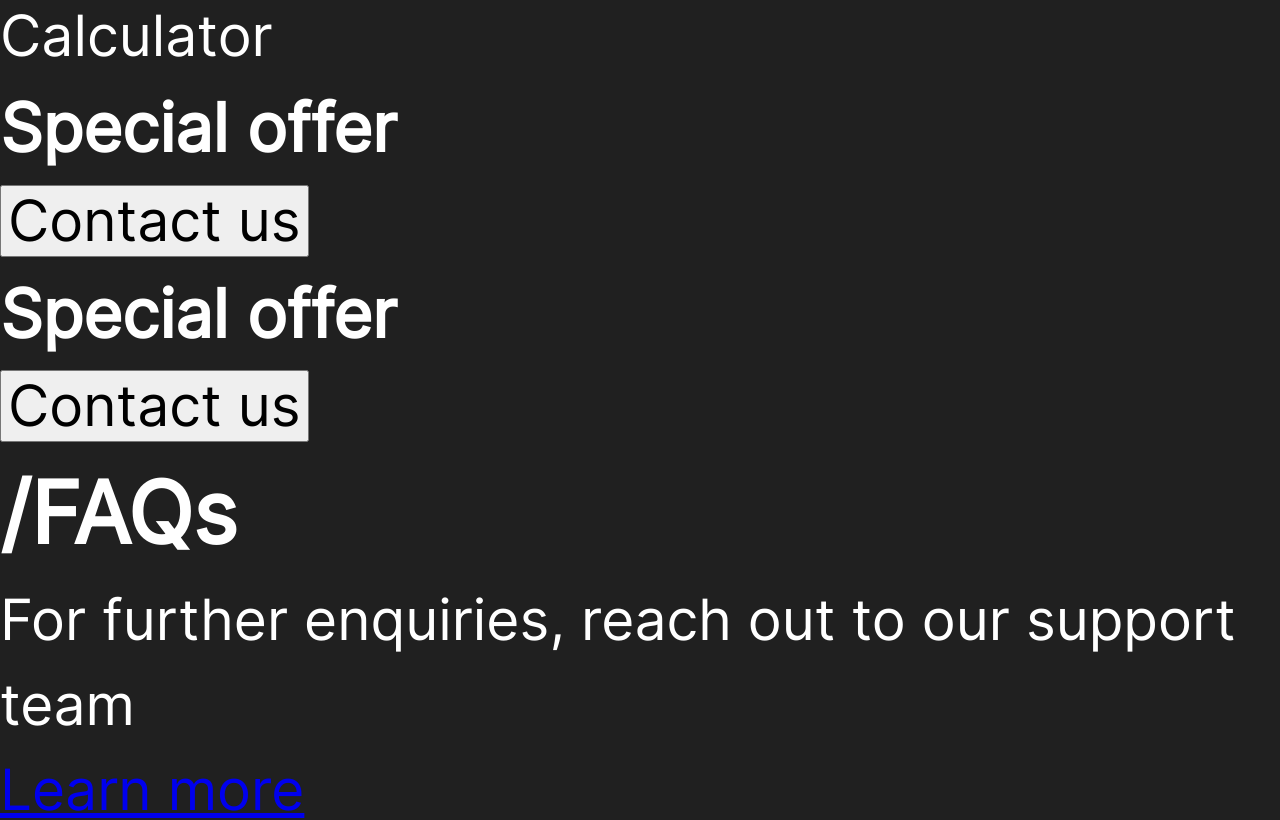
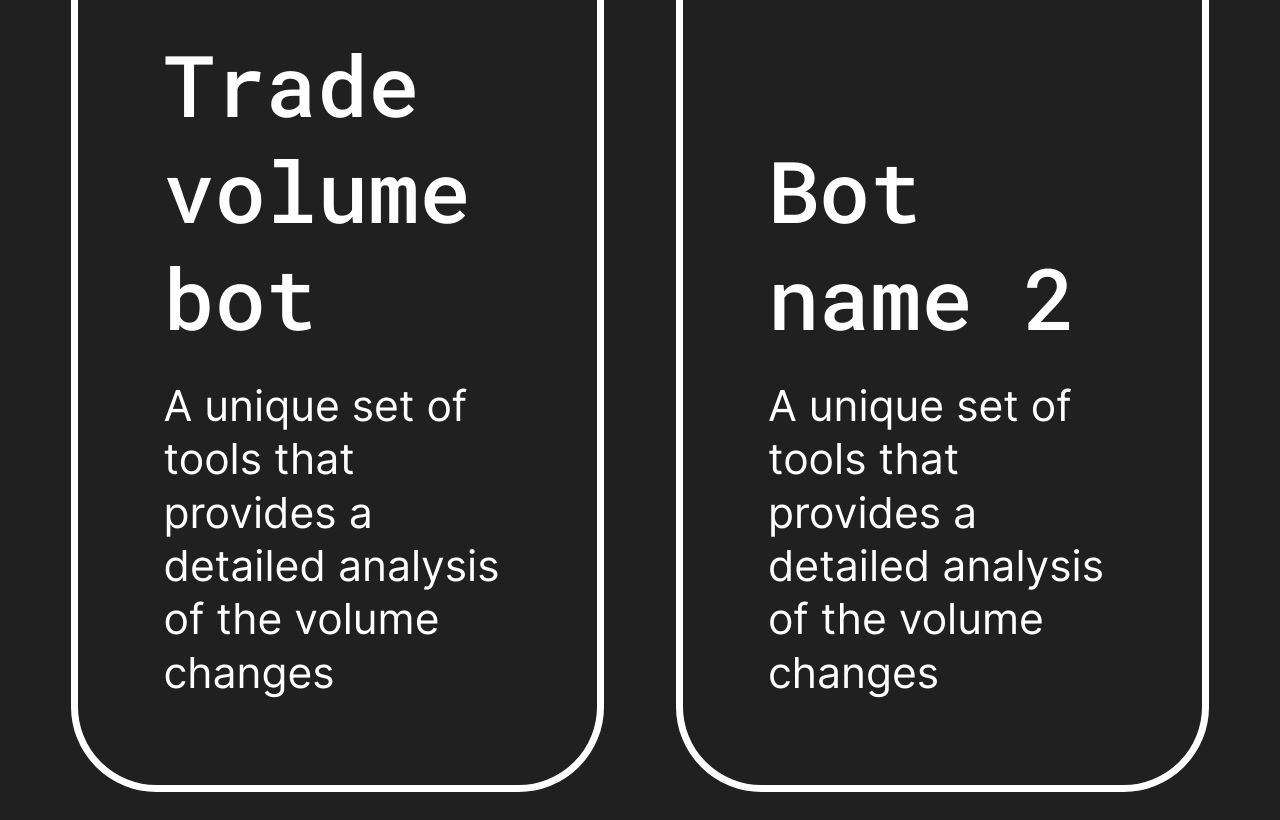
Before and after one commit to nigel-riss/trade-tracker-landing, a Next.js app: page / in a window 1280 px wide. Shown: the part 1460-2280 px from the top of the page. Built offline with nearby package versions, Linux system fonts and the light colour scheme.

Commit message:
feat: wip: add base markup and styles

```diff
--- a/src/app/page.tsx
+++ b/src/app/page.tsx
@@ -1,4 +1,5 @@
 import FAQSection from '@/components/FAQSection';
+import products from '@/data/products';
 import Footer from '@/components/Footer';
 import Header from '@/components/Header';
 import JoinUsSection from '@/components/JoinUsSection';
@@ -12,9 +13,15 @@ export default function Home() {
   return (
     <main>
       <Header />
-      <ProductsSection />
-      <SlidersSection />
-      <PricingSection />
+      <ProductsSection
+        products={products}
+      />
+      <SlidersSection
+        products={products}
+      />
+      <PricingSection
+        products={products}
+      />
       <SpecialOffer />
       <FAQSection />
       <JoinUsSection />
--- a/src/components/BotCard.tsx
+++ b/src/components/BotCard.tsx
@@ -17,15 +17,17 @@ export default function BotCard(props: BotCardProps) {
 
   return (
     <article className={styles.card}>
-      <svg className={styles.icon}>
-        <use xlinkHref={`#${botID}-icon`} />
-      </svg>
       <Link
         className={styles.link}
         href={`#${botID}`}
       >
-        <h3 className={styles.title}>{title}</h3>
-        <p className={styles.description}>{description}</p>
+        <svg className={styles.icon}>
+          <use xlinkHref={`#${botID}-icon`} />
+        </svg>
+        <div className={styles.caption}>
+          <h3 className={styles.title}>{title}</h3>
+          <p className={styles.description}>{description}</p>
+        </div>
       </Link>
     </article>
   );
--- a/src/components/Footer.tsx
+++ b/src/components/Footer.tsx
@@ -1,6 +1,6 @@
 import styles from '@/styles/Footer.module.scss';
+import Link from 'next/link';
 import Logo from './Logo';
-import Link from 'next/link';
 
 
 export default function Footer() {
--- a/src/components/ProductsSection.tsx
+++ b/src/components/ProductsSection.tsx
@@ -1,16 +1,16 @@
 import styles from '@/styles/ProductsSection.module.scss';
+import { Product } from '@/data/products';
 import Title from './Title';
 import Subtitle from './Subtitle';
+import BotCard from './BotCard';
 
 
 interface ProductsSectionProps {
-
+  products: Product[];
 }
 
 export default function ProductsSection(props: ProductsSectionProps) {
-  const {
-
-  } = props;
+  const { products } = props;
 
   return (
     <section
@@ -26,7 +26,22 @@ export default function ProductsSection(props: ProductsSectionProps) {
       </header>
 
       <div className={styles.content}>
+        {products.map((product: Product) => {
+          const {
+            id,
+            title,
+            text,
+          } = product;
 
+          return (
+            <BotCard
+              key={id}
+              botID={id}
+              title={title}
+              description={text}
+            />
+          );
+        })}
       </div>
     </section>
   );
--- a/src/components/SlidersSection.tsx
+++ b/src/components/SlidersSection.tsx
@@ -1,14 +1,13 @@
+import { Product } from '@/data/products';
 import styles from '@/styles/SlidersSection.module.scss';
 
 
 interface SlidersSectionProps {
-
+  products: Product[];
 }
 
 export default function SlidersSection(props: SlidersSectionProps) {
-  const {
-
-  } = props;
+  const { products } = props;
 
   return (
     <div className={styles.div}>
--- /dev/null
+++ b/src/data/products.ts
@@ -0,0 +1,36 @@
+interface Product {
+  id: string;
+  title: string;
+  text: string;
+}
+
+const products: Product[] = [
+  {
+    id: 'bot1',
+    title: 'Trade volume bot',
+    text: 'A unique set of tools that provides a detailed analysis of the volume changes',
+  },
+  {
+    id: 'bot2',
+    title: 'Bot name 2',
+    text: 'A unique set of tools that provides a detailed analysis of the volume changes',
+  },
+  {
+    id: 'bot3',
+    title: 'Bot name 3',
+    text: 'A unique set of tools that provides a detailed analysis of the volume changes',
+  },
+  {
+    id: 'bot4',
+    title: 'Bot name 4',
+    text: 'A unique set of tools that provides a detailed analysis of the volume changes',
+  },
+  {
+    id: 'bot5',
+    title: 'Bot name 5',
+    text: 'A unique set of tools that provides a detailed analysis of the volume changes',
+  },
+];
+
+export default products;
+export type { Product };
--- a/src/styles/BotCard.module.scss
+++ b/src/styles/BotCard.module.scss
@@ -1,19 +1,49 @@
 .card {
+  // box model
+  flex-basis: calc(50% - 0.625rem);
+  flex-grow: 10;
+  height: 18.125rem;
+  padding: 1.5rem;
 
+  // border
+  border: 0.125rem solid rgb(var(--white));
+  border-radius: 1.5rem;
 }
 
 .link {
+  // box model
+  display: flex;
+  flex-direction: column;
+  justify-content: space-between;
+  height: 100%;
 
+  // typography
+  color: rgb(var(--white));
+  text-decoration: none;
 }
 
 .icon {
-
+  // box model
+  flex-basis: 1.5rem;
+  flex-shrink: 0;
+  height: 1.5rem;
+  width: 100%;
+  border: 2px solid fuchsia;
 }
 
 .title {
-
+  // typography
+  font-family: var(--titleFont);
+  font-size: 1.5rem;
+  line-height: 1.25;
+  font-weight: 500;
 }
 
 .description {
+  // box model
+  margin-top: 0.5rem;
 
+  // typography
+  font-size: 0.75rem;
+  line-height: 1.25;
 }
--- a/src/styles/Header.module.scss
+++ b/src/styles/Header.module.scss
@@ -18,6 +18,7 @@
   // typography
   font-family: var(--titleFont);
   font-size: 3rem;
+  font-weight: 500;
   line-height: 4rem;
 }
 
--- a/src/styles/Logo.module.scss
+++ b/src/styles/Logo.module.scss
@@ -1,5 +1,6 @@
 .logo {
   // box model
+  display: block;
   height: 1.5rem;
 }
 
--- a/src/styles/ProductsSection.module.scss
+++ b/src/styles/ProductsSection.module.scss
@@ -0,0 +1,13 @@
+.section {
+  // box model
+  padding: 1.25rem;
+}
+
+.content {
+  // box model
+  display: flex;
+  flex-wrap: wrap;
+  justify-content: space-between;
+  gap: 1.25rem;
+  margin-top: 4.5rem;
+}
--- a/src/styles/Subtitle.module.scss
+++ b/src/styles/Subtitle.module.scss
@@ -1,4 +1,6 @@
 .subtitle {
   // typography
-
+  font-size: 0.875rem;
+  line-height: 1.25;
+  text-align: center;
 }
--- a/src/styles/Title.module.scss
+++ b/src/styles/Title.module.scss
@@ -1,11 +1,14 @@
 .title {
   // typography
-
+  font-family: var(--titleFont);
+  font-size: 2.25rem;
+  font-weight: 500;
+  text-align: center;
 }
 
 .title::before {
   content: "/";
 
   // typography
-
+  color: rgb(var(--green));
 }
```
